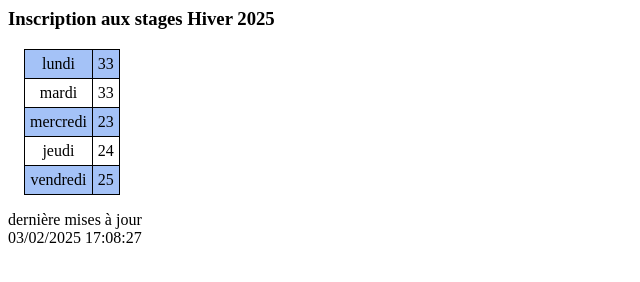
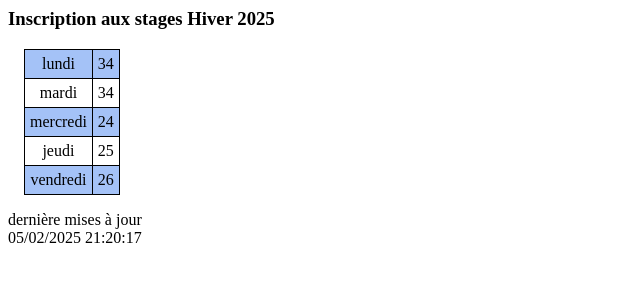
Before and after one commit to sfauvel/slb_stage, a plain HTML site: page docs/index.html in a window 1280 px wide. Shown: the full height of the page, 0-640 px from the left. Drawn offline with Linux system fonts and the light colour scheme.

Commit message:
Mise à jour des compteurs

```diff
--- a/docs/index.html
+++ b/docs/index.html
@@ -21,12 +21,12 @@
 
             <h3>Inscription aux stages Hiver 2025</h3>
             <table>
-            <tr><td>lundi</td><td>33</td></tr>
-            <tr><td>mardi</td><td>33</td></tr>
-            <tr><td>mercredi</td><td>23</td></tr>
-            <tr><td>jeudi</td><td>24</td></tr>
-            <tr><td>vendredi</td><td>25</td></tr>
+            <tr><td>lundi</td><td>34</td></tr>
+            <tr><td>mardi</td><td>34</td></tr>
+            <tr><td>mercredi</td><td>24</td></tr>
+            <tr><td>jeudi</td><td>25</td></tr>
+            <tr><td>vendredi</td><td>26</td></tr>
             </table>
-            dernière mises à jour<br>03/02/2025 17:08:27
+            dernière mises à jour<br>05/02/2025 21:20:17
         </body>
     </html>
```
Also changed, not shown: docs/ventes-boutique.html (+1 -1 lines).
